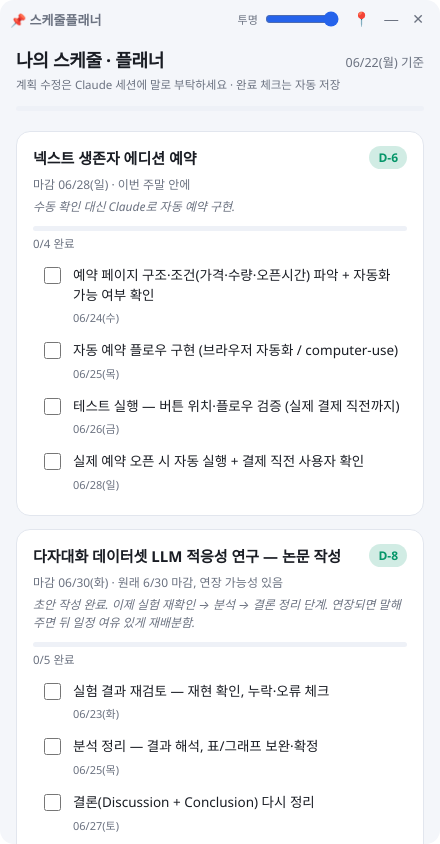
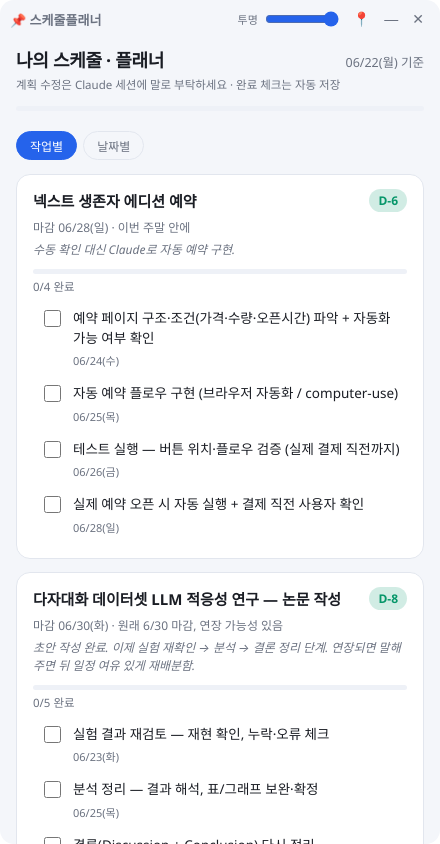
Before and after one commit to yali98/schedule-planner, an Electron app: page index.html in a window 440 px wide. Drawn offline with Linux system fonts and the light colour scheme; no server answers.

Commit message:
Add date-grouped timeline view (작업별/날짜별 tabs)

```diff
--- a/index.html
+++ b/index.html
@@ -85,6 +85,26 @@
   .sdate.late{color:var(--red);font-weight:600}
   .foot{color:var(--muted);font-size:11px;text-align:center;margin-top:24px;line-height:1.7}
   code{background:var(--panel2);padding:1px 6px;border-radius:6px;font-size:11px}
+
+  .tabs{display:flex;gap:6px;margin-bottom:14px}
+  .tabbtn{background:transparent;border:1px solid var(--line);color:var(--muted);
+    font-size:12px;padding:5px 13px;border-radius:99px;cursor:pointer}
+  .tabbtn:hover{color:var(--txt)}
+  .tabbtn.active{background:var(--accent);color:#fff;border-color:var(--accent)}
+
+  .dayblock{margin-bottom:16px}
+  .dayblock.today .daydate{color:var(--accent)}
+  .dayhead{display:flex;align-items:center;gap:8px;margin-bottom:6px}
+  .daydate{font-size:13.5px;font-weight:700}
+  .daydday{font-size:10.5px;font-weight:700;padding:2px 8px;border-radius:99px}
+  .daylist{list-style:none;margin:0;padding:0;border-radius:12px;overflow:hidden;
+    background:rgba(var(--panel),calc(var(--panelAlpha) * var(--bgOpacity,1)));
+    border:1px solid var(--line)}
+  .daylist li{display:flex;align-items:flex-start;gap:9px;padding:9px 12px}
+  .daylist li:not(:last-child){border-bottom:1px solid var(--line)}
+  .daylist li:hover{background:var(--panel2)}
+  .daylist li.chk .txt{text-decoration:line-through;color:var(--muted)}
+  .tasktag{font-size:10.5px;color:var(--muted);margin-top:2px}
 </style>
 </head>
 <body>
@@ -109,7 +129,12 @@
   </div>
   <p class="sub">계획 수정은 Claude 세션에 말로 부탁하세요 · 완료 체크는 자동 저장</p>
   <div class="overall"><div id="overallBar"></div></div>
+  <div class="tabs">
+    <button class="tabbtn active" data-view="cards">작업별</button>
+    <button class="tabbtn" data-view="timeline">날짜별</button>
+  </div>
   <div id="cards"></div>
+  <div id="timeline" style="display:none"></div>
   <div class="foot">
     데이터 <code>tasks.js</code> · 마지막 계획 갱신 <span id="updated"></span>
   </div>
@@ -180,8 +205,52 @@ function render(){
     cards.appendChild(card);
   });
   $("#overallBar").style.width=(total?done/total*100:0)+"%";
+  renderTimeline();
 }
+
+function renderTimeline(){
+  const byDate={};
+  PLANNER.tasks.forEach(t=>t.steps.forEach(s=>{
+    (byDate[s.date]=byDate[s.date]||[]).push({step:s,taskTitle:t.title});
+  }));
+  const dates=Object.keys(byDate).sort();
+  const wrap=$("#timeline");wrap.innerHTML="";
+  dates.forEach(date=>{
+    const isToday=date===todayStr;
+    const dl=ddayLabel(date);
+    const block=document.createElement("div");
+    block.className="dayblock"+(isToday?" today":"");
+    block.innerHTML=`
+      <div class="dayhead">
+        <span class="daydate">${fmtDate(date)}${isToday?' · 오늘':''}</span>
+        <span class="daydday dday ${dl.cls}">${dl.txt}</span>
+      </div>
+      <ul class="daylist"></ul>`;
+    const ul=block.querySelector("ul");
+    byDate[date].forEach(({step:s,taskTitle})=>{
+      const li=document.createElement("li");
+      const c=!!checks[s.id];if(c)li.className="chk";
+      li.innerHTML=`<input type="checkbox" ${c?'checked':''}>
+        <div><div class="txt">${s.text}</div><div class="tasktag">${taskTitle}</div></div>`;
+      li.querySelector("input").addEventListener("change",e=>{checks[s.id]=e.target.checked;saveChecks();render();});
+      ul.appendChild(li);
+    });
+    wrap.appendChild(block);
+  });
+}
+
 render();
+
+// ── 보기 전환 (작업별 / 날짜별) ──
+document.querySelectorAll(".tabbtn").forEach(btn=>{
+  btn.addEventListener("click",()=>{
+    document.querySelectorAll(".tabbtn").forEach(b=>b.classList.remove("active"));
+    btn.classList.add("active");
+    const view=btn.dataset.view;
+    $("#cards").style.display=view==="cards"?"":"none";
+    $("#timeline").style.display=view==="timeline"?"":"none";
+  });
+});
 
 // ── 투명도 슬라이더 ──
 $("#opac").addEventListener("input",e=>{
```
